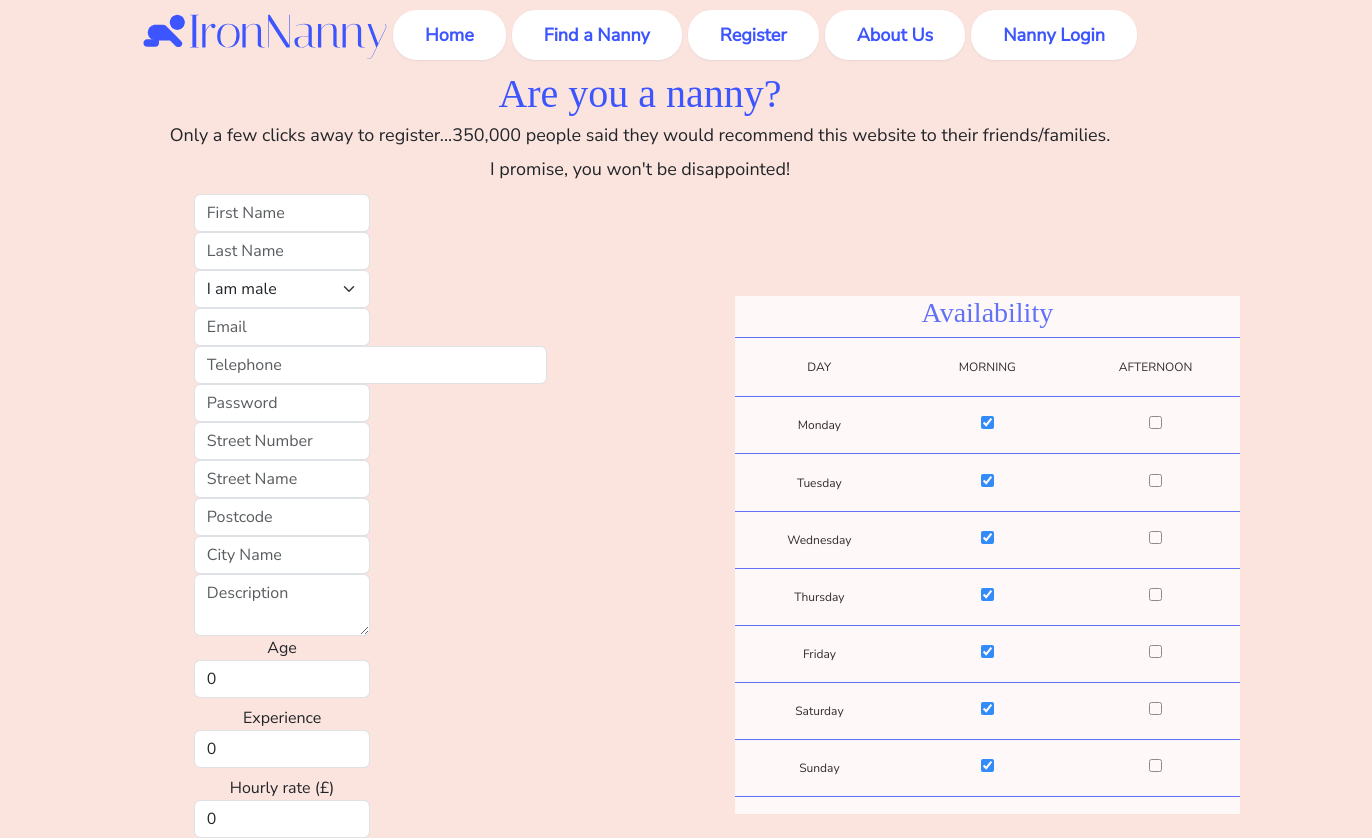
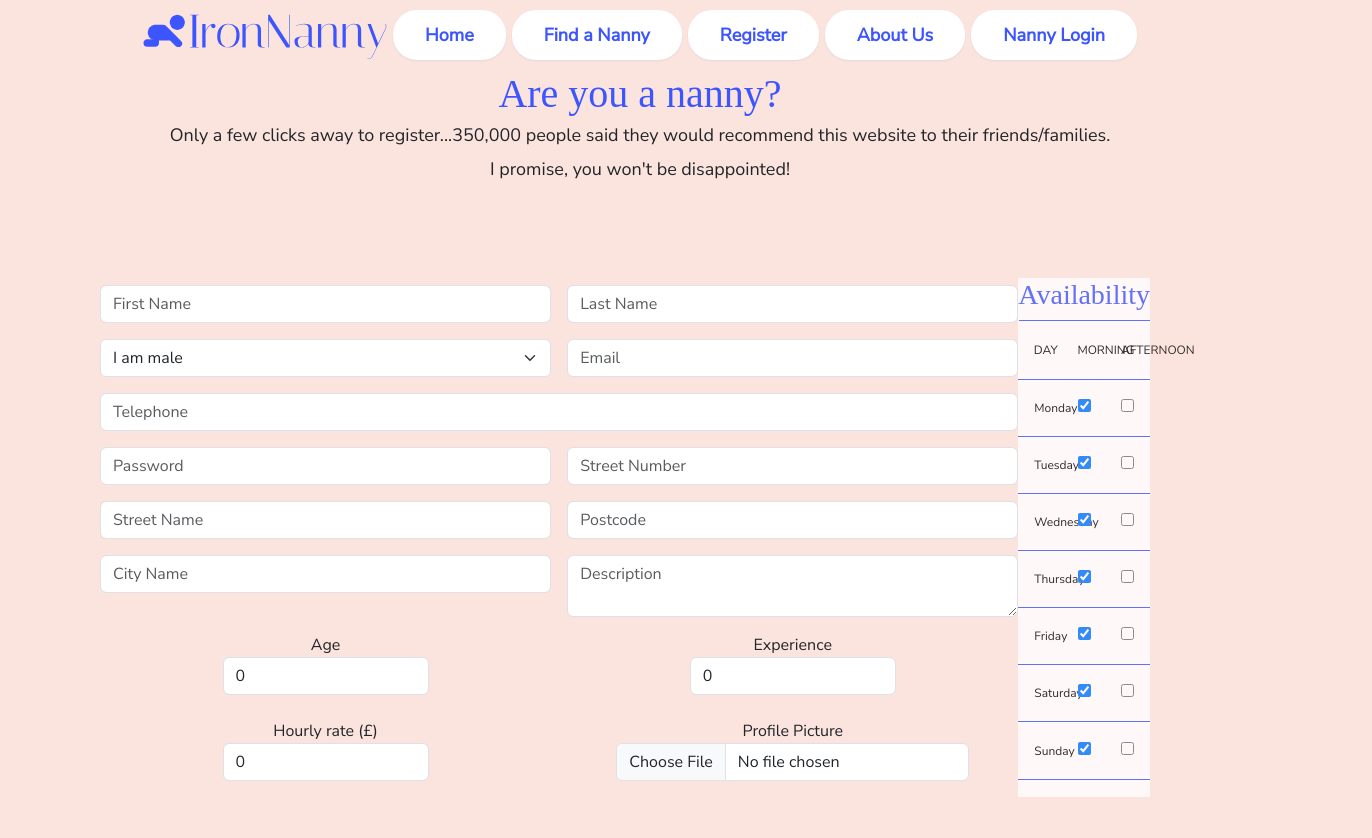
Before and after one commit to Rin-o/M2-Project-Frontend, a React (Vite) app: page /babysitters/new in a window 1280 px wide. Shown: the top 838 px of the page, 1372 px wide, since content can reach past the window. Built offline with nearby package versions, Linux system fonts and the light colour scheme; a web font is replaced by a local one.

Commit message:
merged data

```diff
--- a/src/pages/AddBabysitterPage.jsx
+++ b/src/pages/AddBabysitterPage.jsx
@@ -165,10 +165,10 @@ const AddBabysitterPage = ({ isUpdate, babysitter }) => {
       <h1 className="fontColor">Are you a nanny?</h1>
       <p>Only a few clicks away to register...350,000 people said they would recommend this website to their friends/families.</p>
       <p>I promise, you won't be disappointed!</p>
-          <form className="row g-3" onSubmit={onSubmit}>
+          <form onSubmit={onSubmit}>
 
            <div className="formAddNew">
-            <div>
+            <div className="row g-3">
 
               <div className="col-md-6">
                 <input placeholder="First Name" type="name" className="form-control" id="inputFirstName" value={firstName} onChange={event => setFirstName(event.target.value)} />
```
